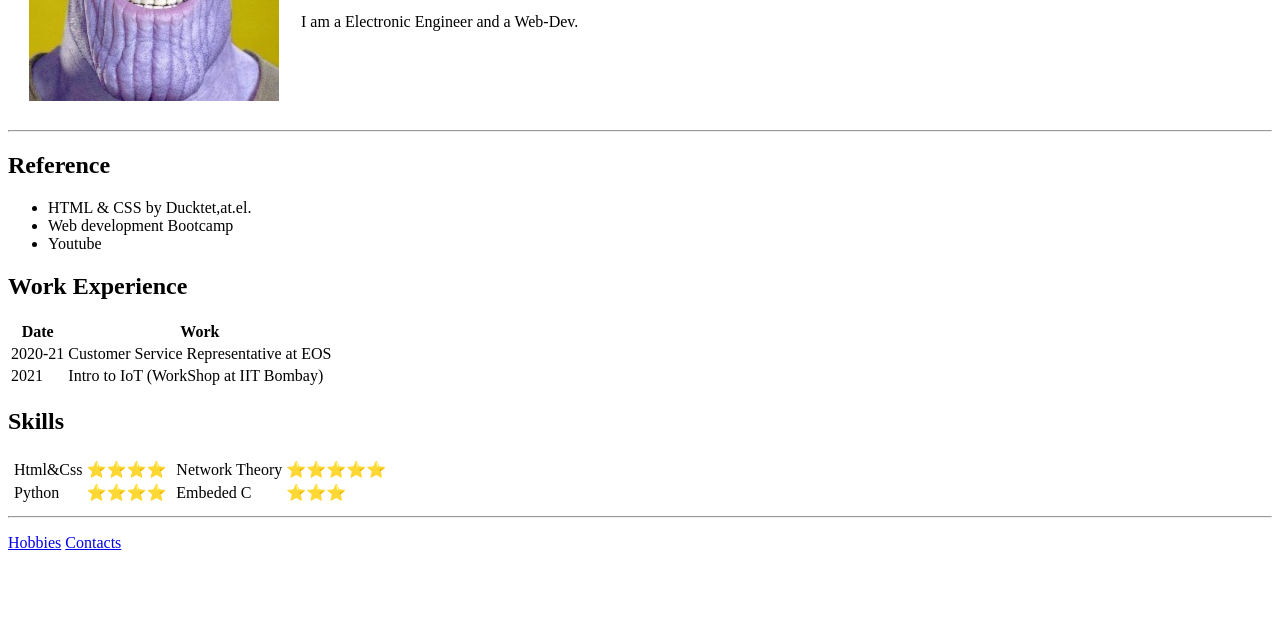
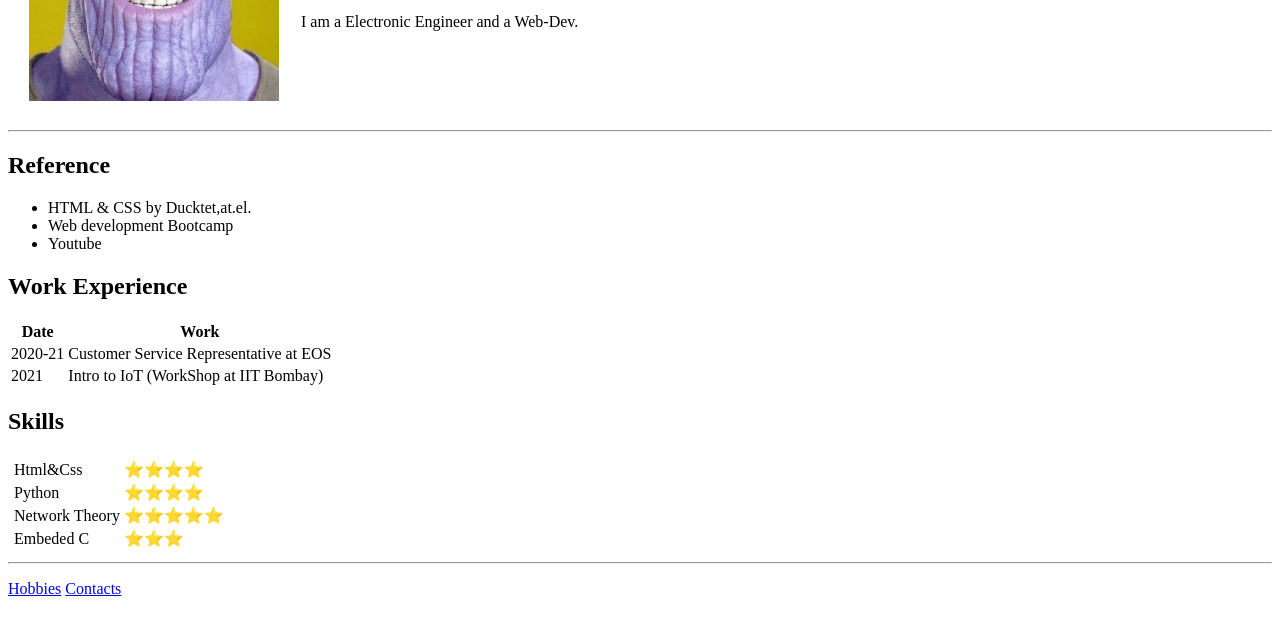
Before and after one commit to Dhiraj73Ray/MyFirstCVPage, a plain HTML site: page index.html in a window 1280 px wide. Shown: the part 178-800 px from the top of the page. Drawn offline with Linux system fonts and the light colour scheme.

Commit message:
Update index file

```diff
--- a/index.html
+++ b/index.html
@@ -58,12 +58,6 @@
                             <td>Python</td>
                             <td>⭐⭐⭐⭐</td>
                         </tr>
-                    </tbody>
-                </table>
-            </td>
-            <td>
-                <table>
-                    <tbody>
                         <tr>
                             <td>Network Theory</td>
                             <td>⭐⭐⭐⭐⭐</td>
```
